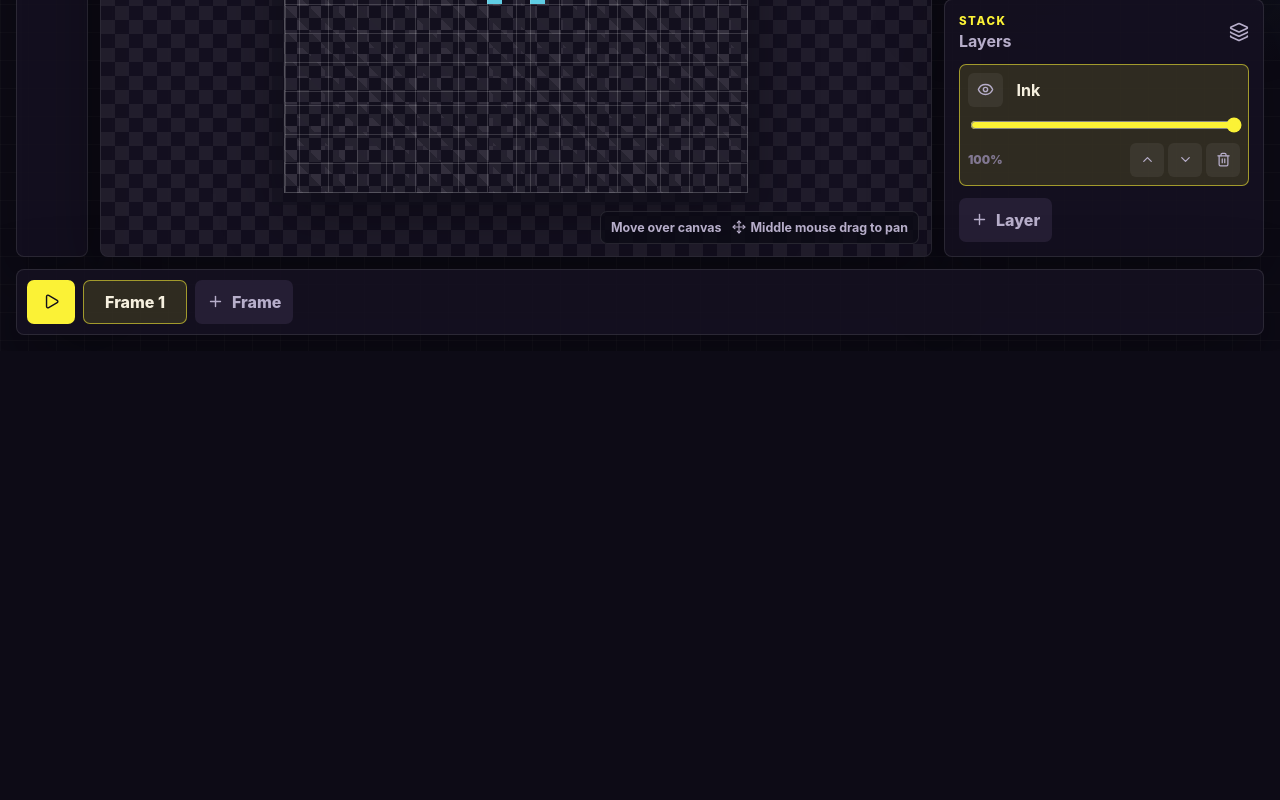
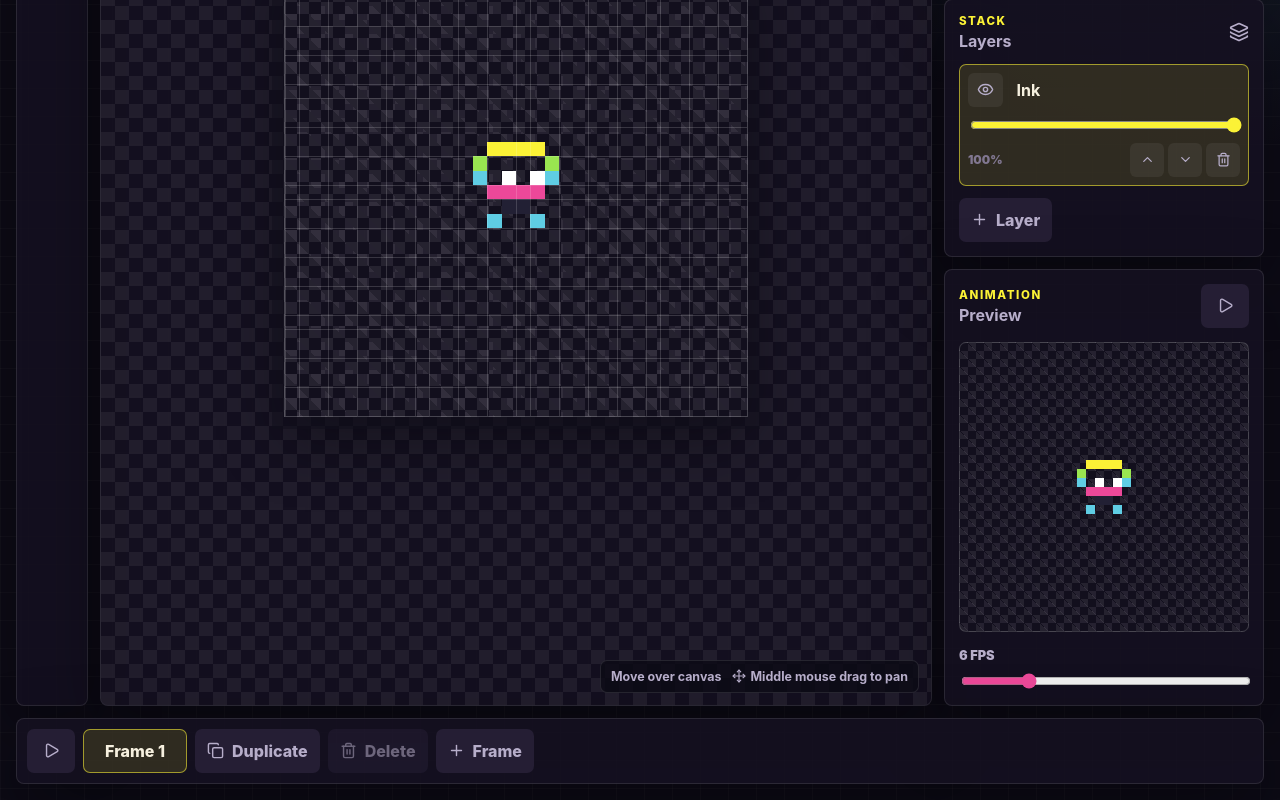
Before and after one commit to ShreeBohara/50-Days-of-Creative-Frontend, a React (Vite) app in the folder day-32-pixel-art-editor/: page / in a window 1280 px wide. Shown: the part 528-1328 px from the top of the page. Before the commit the page ends 879 px from the top, so only its background shows below. Built offline with nearby package versions, Linux system fonts and the light colour scheme.

Commit message:
day-32: animation — frame strip, duplicate, delete, FPS preview

```diff
--- a/day-32-pixel-art-editor/src/App.jsx
+++ b/day-32-pixel-art-editor/src/App.jsx
@@ -3,6 +3,7 @@ import {
   Brush,
   ChevronDown,
   ChevronUp,
+  Copy,
   Download,
   Eraser,
   Eye,
@@ -14,6 +15,7 @@ import {
   Move,
   PaintBucket,
   Palette,
+  Pause,
   Pencil,
   Play,
   Plus,
@@ -134,6 +136,26 @@ function createFrame(gridSize, name = 'Frame 1') {
         pixels: paintSampleSprite(gridSize, baseLayer.pixels),
       },
     ],
+  }
+}
+
+function createBlankFrame(gridSize, name) {
+  return {
+    id: crypto.randomUUID(),
+    name,
+    layers: [createLayer(gridSize, 'Ink')],
+  }
+}
+
+function cloneFrame(frame, name) {
+  return {
+    id: crypto.randomUUID(),
+    name,
+    layers: frame.layers.map((layer) => ({
+      ...layer,
+      id: crypto.randomUUID(),
+      pixels: [...layer.pixels],
+    })),
   }
 }
 
@@ -303,6 +325,7 @@ function clamp(value, min, max) {
 
 function App() {
   const canvasRef = useRef(null)
+  const previewCanvasRef = useRef(null)
   const panSession = useRef(null)
   const drawSession = useRef(null)
   const [selectedTool, setSelectedTool] = useState('pencil')
@@ -319,6 +342,9 @@ function App() {
   const [cursorCell, setCursorCell] = useState(null)
   const [activeFrame, setActiveFrame] = useState(0)
   const [activeLayer, setActiveLayer] = useState(0)
+  const [isPlaying, setIsPlaying] = useState(false)
+  const [fps, setFps] = useState(6)
+  const [previewFrame, setPreviewFrame] = useState(0)
   const [frames, setFrames] = useState(() => [createFrame(32)])
 
   const currentFrame = frames[activeFrame]
@@ -337,6 +363,23 @@ function App() {
     drawPixelCanvas(canvasRef.current, renderPixels, gridSize, showGrid)
   }, [gridSize, renderPixels, showGrid])
 
+  useEffect(() => {
+    if (!previewCanvasRef.current) return
+
+    const frame = frames[previewFrame] ?? frames[activeFrame]
+    drawPixelCanvas(previewCanvasRef.current, composeLayers(frame, gridSize), gridSize, false)
+  }, [activeFrame, frames, gridSize, previewFrame])
+
+  useEffect(() => {
+    if (!isPlaying || frames.length < 2) return undefined
+
+    const interval = window.setInterval(() => {
+      setPreviewFrame((frameIndex) => (frameIndex + 1) % frames.length)
+    }, 1000 / fps)
+
+    return () => window.clearInterval(interval)
+  }, [fps, frames.length, isPlaying])
+
   function resetGrid(nextSize) {
     if (nextSize === gridSize) return
 
@@ -352,6 +395,7 @@ function App() {
     setFrames([createFrame(nextSize)])
     setActiveFrame(0)
     setActiveLayer(0)
+    setPreviewFrame(0)
     setZoom(1)
     setPan({ x: 0, y: 0 })
   }
@@ -474,6 +518,39 @@ function App() {
       return { ...frame, layers }
     })
     setActiveLayer(targetIndex)
+  }
+
+  function addFrame() {
+    const nextFrame = createBlankFrame(gridSize, `Frame ${frames.length + 1}`)
+    setFrames((currentFrames) => [...currentFrames, nextFrame])
+    setActiveFrame(frames.length)
+    setPreviewFrame(frames.length)
+    setActiveLayer(0)
+  }
+
+  function duplicateFrame() {
+    const nextFrame = cloneFrame(currentFrame, `Frame ${frames.length + 1}`)
+    setFrames((currentFrames) => {
+      const nextFrames = [...currentFrames]
+      nextFrames.splice(activeFrame + 1, 0, nextFrame)
+      return nextFrames.map((frame, index) => ({ ...frame, name: `Frame ${index + 1}` }))
+    })
+    setActiveFrame(activeFrame + 1)
+    setPreviewFrame(activeFrame + 1)
+    setActiveLayer(0)
+  }
+
+  function deleteFrame() {
+    if (frames.length === 1) return
+
+    setFrames((currentFrames) =>
+      currentFrames
+        .filter((_, index) => index !== activeFrame)
+        .map((frame, index) => ({ ...frame, name: `Frame ${index + 1}` })),
+    )
+    setActiveFrame((index) => clamp(index - 1, 0, frames.length - 2))
+    setPreviewFrame((index) => clamp(index - 1, 0, frames.length - 2))
+    setActiveLayer(0)
   }
 
   function applyToolToCell(cell) {
@@ -830,24 +907,75 @@ function App() {
               Layer
             </button>
           </section>
+
+          <section className="panel">
+            <div className="panel-heading">
+              <div>
+                <p className="panel-kicker">Animation</p>
+                <h2>Preview</h2>
+              </div>
+              <button
+                type="button"
+                className="icon-button"
+                onClick={() => setIsPlaying((value) => !value)}
+                aria-label={isPlaying ? 'Pause animation preview' : 'Play animation preview'}
+              >
+                {isPlaying ? <Pause size={17} /> : <Play size={17} />}
+              </button>
+            </div>
+            <canvas
+              ref={previewCanvasRef}
+              className="preview-canvas"
+              width={RENDER_SIZE}
+              height={RENDER_SIZE}
+              aria-label="Animation preview canvas"
+            />
+            <label className="range-field">
+              <span>{fps} FPS</span>
+              <input
+                type="range"
+                min="1"
+                max="24"
+                value={fps}
+                onChange={(event) => setFps(Number(event.target.value))}
+              />
+            </label>
+          </section>
         </aside>
       </section>
 
       <footer className="frame-strip" aria-label="Animation frames">
-        <button type="button" className="icon-button active" aria-label="Play animation preview">
-          <Play size={17} />
+        <button
+          type="button"
+          className={isPlaying ? 'icon-button active' : 'icon-button'}
+          onClick={() => setIsPlaying((value) => !value)}
+          aria-label={isPlaying ? 'Pause animation preview' : 'Play animation preview'}
+        >
+          {isPlaying ? <Pause size={17} /> : <Play size={17} />}
         </button>
         {frames.map((frame, index) => (
           <button
             type="button"
             className={index === activeFrame ? 'frame-thumb active' : 'frame-thumb'}
             key={frame.id}
-            onClick={() => setActiveFrame(index)}
+            onClick={() => {
+              setActiveFrame(index)
+              setPreviewFrame(index)
+              setActiveLayer(0)
+            }}
           >
             {frame.name}
           </button>
         ))}
-        <button type="button" className="secondary-button">
+        <button type="button" className="secondary-button" onClick={duplicateFrame}>
+          <Copy size={17} />
+          Duplicate
+        </button>
+        <button type="button" className="secondary-button" onClick={deleteFrame} disabled={frames.length === 1}>
+          <Trash2 size={17} />
+          Delete
+        </button>
+        <button type="button" className="secondary-button" onClick={addFrame}>
           <Plus size={17} />
           Frame
         </button>
--- a/day-32-pixel-art-editor/src/index.css
+++ b/day-32-pixel-art-editor/src/index.css
@@ -455,6 +455,33 @@ h2 {
   gap: 4px;
 }
 
+.preview-canvas {
+  width: 100%;
+  aspect-ratio: 1;
+  border: 1px solid rgba(255, 255, 255, 0.16);
+  border-radius: 7px;
+  background:
+    linear-gradient(45deg, rgba(255, 255, 255, 0.08) 25%, transparent 25% 75%, rgba(255, 255, 255, 0.08) 75%),
+    linear-gradient(45deg, rgba(255, 255, 255, 0.08) 25%, #120f1d 25% 75%, rgba(255, 255, 255, 0.08) 75%);
+  background-position: 0 0, 8px 8px;
+  background-size: 16px 16px;
+  image-rendering: pixelated;
+}
+
+.range-field {
+  display: grid;
+  gap: 8px;
+  margin-top: 12px;
+  color: var(--muted);
+  font-size: 0.8rem;
+  font-weight: 900;
+}
+
+.range-field input {
+  width: 100%;
+  accent-color: var(--accent-pink);
+}
+
 .frame-strip {
   padding: 10px;
   overflow-x: auto;
```
